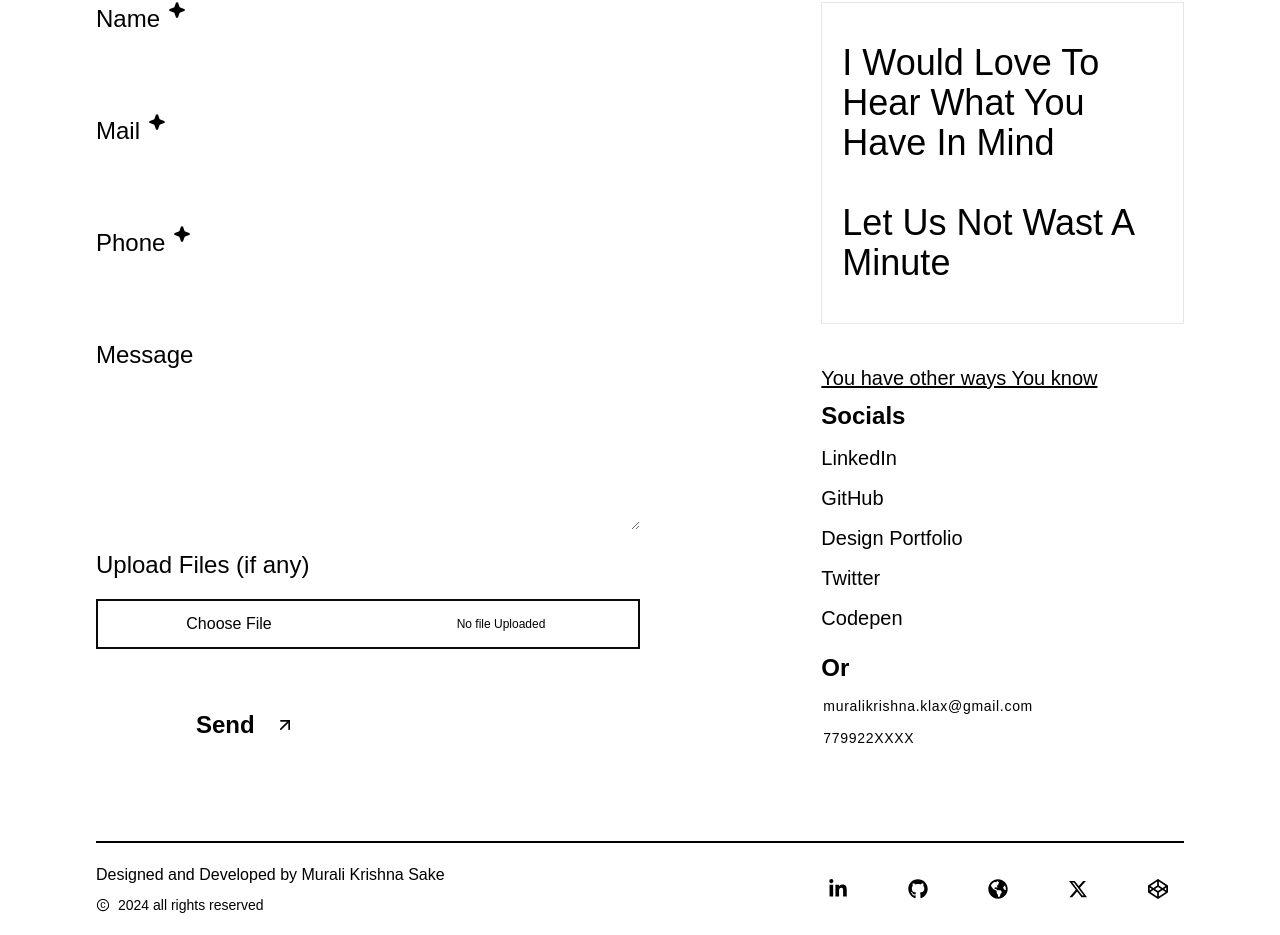
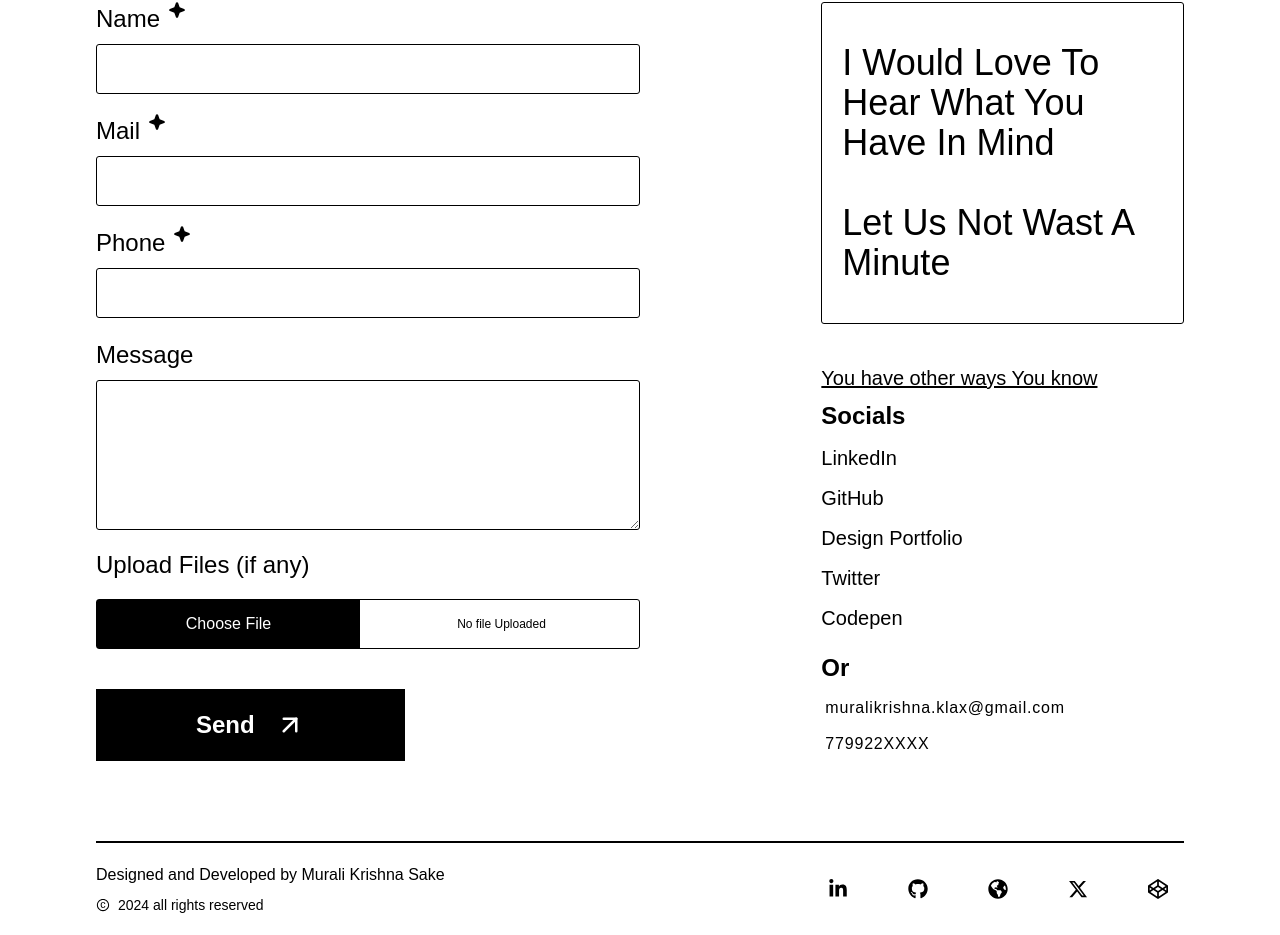
Before and after one commit to Kanna116/klaxe, a Next.js app: page /contact in a window 1280 px wide. Shown: the part 286-1221 px from the top of the page. Built offline with nearby package versions, Linux system fonts and the light colour scheme; a web font is replaced by a local one.

Commit message:
contact page theme variations completed

```diff
--- a/pages/contact/components/contacthero.js
+++ b/pages/contact/components/contacthero.js
@@ -2,7 +2,7 @@ import React from 'react'
 
 const ContactHero = () => {
     return (
-        <div className='w-full h-fit my-20  flex flex-col items-center justify-center gap-8'>
+        <div className='w-full h-fit mt-20 mb-10 lg:mb-20 md:mb-14 flex flex-col items-center justify-center gap-8'>
             <h1 className='text-5xl font-semibold'>Contact</h1>
             <h4 className='text-xl'>Let us build something crafty</h4>
         </div>
--- a/pages/contact/components/othersocialoptions.js
+++ b/pages/contact/components/othersocialoptions.js
@@ -11,7 +11,7 @@ const OtherSocialOptions = () => {
                 {
                     socialIcons.map((item, index) => {
                         return <a href={item.link} key={index} target='_blank' className='w-fit h-fit'>
-                            <li className='flex items-center gap-3 text-xl cursor-pointer group font-thin'>
+                            <li className='flex items-center gap-3 text-xl cursor-pointer group font-light'>
                                 <span className='scale-0 group-hover:scale-[1] duration-300 '>{item.icon}</span>
                                 <span className='-translate-x-8 group-hover:translate-x-0 duration-300'>{item.socialHandleName}</span>
                             </li>
@@ -21,11 +21,11 @@ const OtherSocialOptions = () => {
             </ul>
             <h4 className='text-2xl mt-5 font-semibold' >Or</h4>
             <ul className='flex flex-col items-start mt-3 gap-3 ml-2'>
-                <li className='flex items-center gap-3 text-sm cursor-pointer font-thin group'>
+                <li className='flex items-center gap-3 text-base cursor-pointer font-light group'>
                     <span className='scale-0 group-hover:scale-[1] duration-300 '><BsClipboard /></span>
                     <span className='-translate-x-8 group-hover:translate-x-0 duration-300 tracking-wider'>muralikrishna.klax@gmail.com</span>
                 </li>
-                <li className='flex items-center gap-3 text-sm cursor-pointer font-thin group'>
+                <li className='flex items-center gap-3 text-base cursor-pointer font-light group'>
                     <span className='scale-0 group-hover:scale-[1] duration-300 '><BsClipboard /></span>
                     <span className='-translate-x-8 group-hover:translate-x-0 duration-300 tracking-wider'>779922XXXX</span>
                 </li>
--- a/pages/contact/index.js
+++ b/pages/contact/index.js
@@ -86,7 +86,7 @@ const Contact = () => {
                             name='name'
                             value={formData.name}
                             onChange={(e) => handleInputChange(e)}
-                            className='text-black h-[50px] w-full border-0 outline-0 px-5 text-secondary'
+                            className='text-black h-[50px] w-full outline-0 px-5 text-secondary border-[1px] rounded-special border-secondary'
                         />
                     </div>
                     <div className='w-full h-fit mt-3'>
@@ -102,7 +102,7 @@ const Contact = () => {
                             name='mail'
                             value={formData.mail}
                             onChange={(e) => handleInputChange(e)}
-                            className='text-black h-[50px] w-full border-0 outline-0 px-5 text-secondary'
+                            className='text-black h-[50px] w-full rounded-special outline-0 px-5 text-secondary border-[1px] border-secondary'
                         />
                     </div>
                     <div className='w-full h-fit mt-3'>
@@ -118,7 +118,7 @@ const Contact = () => {
                             name='phone'
                             value={formData.phone}
                             onChange={(e) => handleInputChange(e)}
-                            className='text-blacks h-[50px] w-full border-0 outline-0 px-5 text-secondary'
+                            className='text-blacks h-[50px] w-full rounded-special outline-0 px-5 text-secondary border-[1px] border-secondary'
                         />
                     </div>
 
@@ -134,14 +134,14 @@ const Contact = () => {
                             cols="30" rows="10"
                             onChange={(e) => handleInputChange(e)}
                             value={formData.message}
-                            className='text-black resize-y max-h-[350px] min-h-[40px] h-[150px] w-full p-5 outline-0 border-0'>
+                            className='text-black resize-y max-h-[350px] min-h-[40px] h-[150px] w-full p-5 outline-0 rounded-special border-[1px] border-secondary'>
                         </textarea>
                     </div>
 
 
                     <div className='w-full h-fit mt-3'>
                         <h4 className='h-[50px] text-2xl'>Upload Files <span>(if any)</span></h4>
-                        <div className='w-full lg:h-[50px] h-fit border-[2px] border-zinc-950  flex lg:flex-row flex-col items-center justify-between lg:pr-4 pr-0 lg:gap-5 gap-0'>
+                        <div className='w-full lg:h-[50px] h-fit border-[1px] border-secondary  flex lg:flex-row flex-col items-center justify-between lg:pr-4 pr-0 lg:gap-5 gap-0 rounded-special'>
                             <input
                                 type='file'
                                 name='file'
@@ -149,20 +149,20 @@ const Contact = () => {
                                 className='hidden'
                                 onChange={e => handleFileChange(e)}
                             />
-                            <label htmlFor='file' className="cursor-pointer shrink-0 bg-white text-black lg:h-full h-[50px] lg:w-1/2 w-full grid place-items-center">
+                            <label htmlFor='file' className="cursor-pointer shrink-0 bg-secondary text-secondary lg:h-full h-[50px] lg:w-1/2 w-full grid place-items-center">
                                 {formData.file === null ? 'Choose File' : 'Choose another file'}
                             </label>
                             <p className='text-xs w-full flex items-center justify-center h-[50px] px-3 lg:px-0'>
                                 {formData.file === null ? 'No file Uploaded' : formData.file.name}
-                                {formData.file !== null && <span className='text-xl border-[1px] rounded-full ml-auto' onClick={handleFileRemove}><IoIosClose /></span>}
+                                {formData.file !== null && <span className='text-xl border-[1px] border-secondary rounded-full ml-auto' onClick={handleFileRemove}><IoIosClose /></span>}
                             </p>
                         </div>
                     </div>
 
                     <button
                         type='submit'
-                        className='bg-white text-black w-fit flex lg:px-[100px] px-[50px] lg:py-[20px] py-[10px]  items-center mx-auto lg:mx-0 justify-center gap-5 lg:text-2xl text-xl font-semibold mt-10'>
-                        Send <span className='text-xl'><FiArrowUpRight /></span>
+                        className='bg-secondary text-secondary w-fit flex lg:px-[100px] px-[50px] lg:py-[20px] py-[10px]  items-center mx-auto lg:mx-0 justify-center gap-5 lg:text-2xl text-xl font-semibold mt-10'>
+                        Send <span className='text-3xl'><FiArrowUpRight /></span>
                     </button>
 
                     {
@@ -173,7 +173,7 @@ const Contact = () => {
 
 
                 <div className='lg:w-1/3  w-full h-fit '>
-                    <div className='border-[1px] capitalize lg:mt-5 mt-2 lg:px-5 px-2 lg:py-10 py-5 text-center lg:text-start'>
+                    <div className='border-[1px] border-secondary rounded-special capitalize lg:mt-5 mt-2 lg:px-5 px-2 lg:py-10 py-5 text-center lg:text-start'>
                         <h1 className='lg:text-4xl text-xl font-light'>I would love to hear what you have in mind</h1>
                         <h1 className='lg:text-4xl text-xl font-light lg:mt-10 mt-3'>Let us not wast a minute</h1>
                     </div>
```
